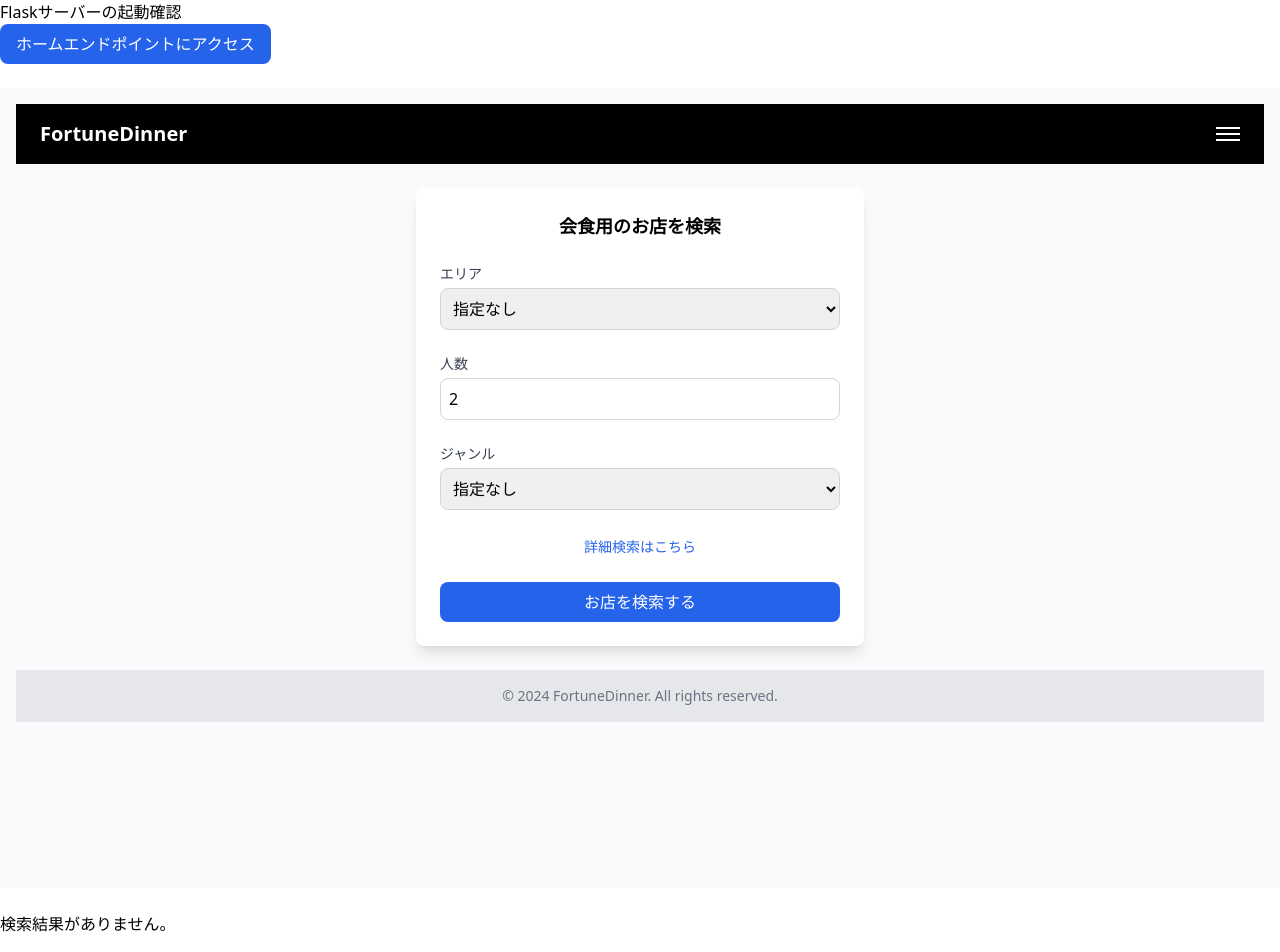
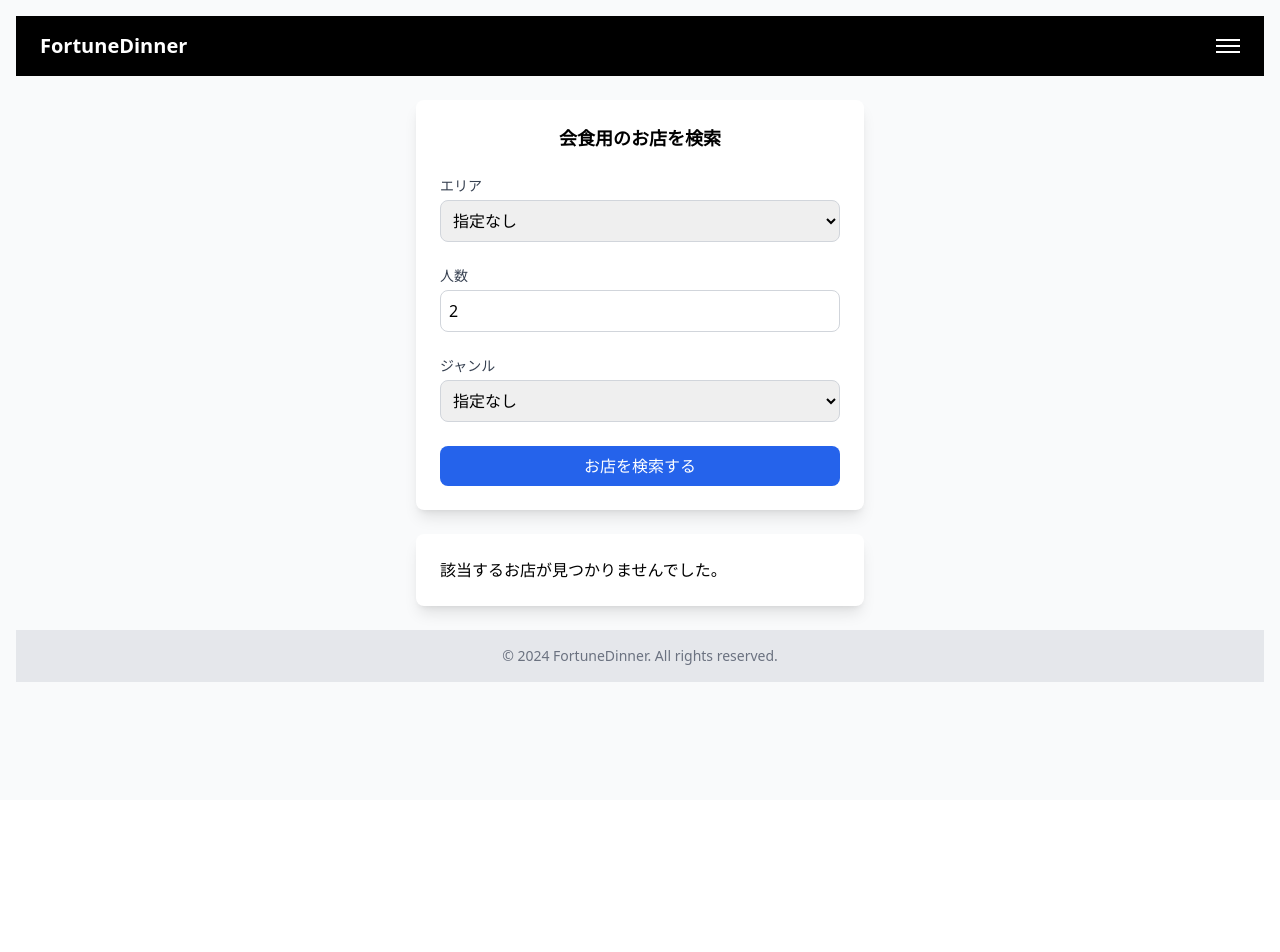
Before and after one commit to teishito/Deploy_Azure_front, a Next.js app: page / in a window 1280 px wide. Shown: the top 952 px of the page. After the commit the page ends 800 px from the top, so only its background shows below. Built offline with nearby package versions, Linux system fonts and the light colour scheme.

Commit message:
Update index.js

```diff
--- a/pages/index.js
+++ b/pages/index.js
@@ -1,117 +1,169 @@
-import { useState } from "react";
-import SimpleSearchForm from "../components/SimpleSearchForm";
-import Link from "next/link";
+import React, { useState } from "react";
+import Header from "../components/Header";
+import Footer from "../components/Footer";
 
 export default function Home() {
-  const [area, setArea] = useState(""); // エリア
+  const [area, setArea] = useState("指定なし"); // エリア
   const [guests, setGuests] = useState(2); // 人数
-  const [genre, setGenre] = useState(""); // ジャンル
+  const [genre, setGenre] = useState("指定なし"); // ジャンル
   const [searchResults, setSearchResults] = useState([]); // 検索結果
   const [loading, setLoading] = useState(false); // ローディング状態
   const [error, setError] = useState(""); // エラーメッセージ
-  const [homeResponse, setHomeResponse] = useState(""); // ホームエンドポイントの応答
-  const BACKEND_URL = "https://tech0-gen-8-step3-app-py-10.azurewebsites.net"; // バックエンドのURL
 
-  // ホームエンドポイント確認
-  const fetchHome = async () => {
-    try {
-      const response = await fetch(`${BACKEND_URL}/`, {
-        method: "GET",
-      });
-      if (!response.ok) {
-        throw new Error(`HTTPエラー: ${response.status}`);
-      }
-      const data = await response.json();
-      setHomeResponse(data.message || "応答なし");
-    } catch (error) {
-      console.error("ホームエンドポイントエラー:", error);
-      setHomeResponse("エラーが発生しました");
-    }
-  };
+  const handleSearch = async (e) => {
+    e.preventDefault();
+    setLoading(true);
+    setError("");
 
-  // 検索処理の実装
-  const handleSearch = async () => {
-    setLoading(true); // 検索開始時にローディングを有効化
-    setError(""); // エラー状態をリセット
+    const query = Object.fromEntries(
+      Object.entries({
+        area: area !== "指定なし" ? area : "",
+        guests: guests !== 2 ? guests : "",
+        genre: genre !== "指定なし" ? genre : "",
+      }).filter(([_, value]) => value !== "" && value !== null)
+    );
 
     try {
-      const query = new URLSearchParams({
-        area: area === "指定なし" ? "" : area,
-        guests,
-        genre: genre === "指定なし" ? "" : genre,
-      }).toString();
-
-      const response = await fetch(`${BACKEND_URL}/results?${query}`);
+      const response = await fetch(`/results?${new URLSearchParams(query).toString()}`);
       if (!response.ok) {
         throw new Error("検索に失敗しました");
       }
-
       const data = await response.json();
-      setSearchResults(data.results || []); // 結果を状態に設定
+      setSearchResults(data.results || []);
     } catch (err) {
       setError(err.message || "エラーが発生しました");
     } finally {
-      setLoading(false); // 検索完了時にローディングを無効化
+      setLoading(false);
     }
   };
 
   return (
-    <div>
-      {/* ホームエンドポイント確認 */}
-      <div className="mb-6">
-        <h2>Flaskサーバーの起動確認</h2>
-        <button
-          onClick={fetchHome}
-          className="bg-blue-600 text-white py-2 px-4 rounded-lg hover:bg-blue-700 transition"
-        >
-          ホームエンドポイントにアクセス
-        </button>
-        {homeResponse && <p>サーバーからの応答: {homeResponse}</p>}
-      </div>
+    <div className="min-h-screen bg-gray-50 flex flex-col items-center p-4">
+      <Header />
+      <main className="w-full max-w-md bg-white rounded-lg shadow-lg mt-6 p-6">
+        <form onSubmit={handleSearch} className="space-y-6">
+          <h2 className="text-lg font-bold text-center">会食用のお店を検索</h2>
 
-      {/* 検索フォーム */}
-      <SimpleSearchForm
-        area={area}
-        setArea={setArea}
-        guests={guests}
-        setGuests={setGuests}
-        genre={genre}
-        setGenre={setGenre}
-        handleSearch={handleSearch}
-      />
+          {/* エリア */}
+          <div className="relative mb-4">
+            <label className="block text-sm font-medium text-gray-700 mb-1">エリア</label>
+            <select
+              value={area}
+              onChange={(e) => setArea(e.target.value)}
+              className="w-full border border-gray-300 rounded-lg p-2"
+            >
+              <option value="指定なし">指定なし</option>
+              <option value="福岡県福岡市中央区">福岡県福岡市中央区</option>
+              <option value="福岡県福岡市博多区">福岡県福岡市博多区</option>
+              <option value="福岡県福岡市早良区">福岡県福岡市早良区</option>
+              <option value="福岡県福岡市東区">福岡県福岡市東区</option>
+              <option value="福岡県福岡市南区">福岡県福岡市南区</option>
+              <option value="福岡県福岡市西区">福岡県福岡市西区</option>
+              <option value="福岡県福岡市城南区">福岡県福岡市城南区</option>
+              <option value="福岡県北九州市小倉北区">福岡県北九州市小倉北区</option>
+            </select>
+          </div>
 
-      {/* 検索結果表示 */}
-      <div className="mt-6">
-        {loading && <p>検索中...</p>}
-        {error && <p className="text-red-500">{error}</p>}
-        {!loading && !error && searchResults.length > 0 && (
+          {/* 人数 */}
+          <div>
+            <label className="block text-sm font-medium text-gray-700 mb-1">人数</label>
+            <input
+              type="number"
+              value={guests}
+              onChange={(e) => setGuests(Number(e.target.value))}
+              min={1}
+              className="w-full border border-gray-300 rounded-lg p-2"
+              placeholder="例: 2"
+            />
+          </div>
+
+          {/* ジャンル */}
+          <div>
+            <label className="block text-sm font-medium text-gray-700 mb-1">ジャンル</label>
+            <select
+              value={genre}
+              onChange={(e) => setGenre(e.target.value)}
+              className="w-full border border-gray-300 rounded-lg p-2"
+            >
+              <option value="指定なし">指定なし</option>
+
+              {/* 日本料理 */}
+              <option value="寿司">寿司</option>
+              <option value="日本料理">日本料理</option>
+              <option value="そば">そば</option>
+              <option value="うなぎ">うなぎ</option>
+              <option value="鍋">鍋</option>
+              <option value="水炊き">水炊き</option>
+              <option value="しゃぶしゃぶ">しゃぶしゃぶ</option>
+              <option value="すっぽん">すっぽん</option>
+              <option value="もつ鍋">もつ鍋</option>
+
+              {/* グローバル料理 */}
+              <option value="イタリアン">イタリアン</option>
+              <option value="フレンチ">フレンチ</option>
+              <option value="韓国料理">韓国料理</option>
+              <option value="インド料理">インド料理</option>
+              <option value="中華料理">中華料理</option>
+
+              {/* 肉料理 */}
+              <option value="焼肉">焼肉</option>
+              <option value="焼き鳥">焼き鳥</option>
+              <option value="鳥料理">鳥料理</option>
+              <option value="ステーキ">ステーキ</option>
+              <option value="肉料理">肉料理</option>
+              <option value="ジンギスカン">ジンギスカン</option>
+
+              {/* バー・居酒屋 */}
+              <option value="居酒屋">居酒屋</option>
+              <option value="ダイニングバー">ダイニングバー</option>
+
+              {/* カジュアル */}
+              <option value="ビストロ">ビストロ</option>
+              <option value="レストラン">レストラン</option>
+              <option value="餃子">餃子</option>
+              <option value="ラーメン">ラーメン</option>
+
+              {/* 海鮮料理 */}
+              <option value="海鮮">海鮮</option>
+
+              {/* その他 */}
+              <option value="鉄板焼き">鉄板焼き</option>
+              <option value="串揚げ">串揚げ</option>
+            </select>
+          </div>
+
+          {/* 検索ボタン */}
+          <button
+            type="submit"
+            className="w-full bg-blue-600 text-white py-2 rounded-lg hover:bg-blue-700 transition"
+          >
+            お店を検索する
+          </button>
+        </form>
+      </main>
+
+      {/* 検索結果 */}
+      <section className="w-full max-w-md bg-white rounded-lg shadow-lg mt-6 p-6">
+        {loading ? (
+          <p>検索中...</p>
+        ) : error ? (
+          <p className="text-red-500">{error}</p>
+        ) : searchResults.length > 0 ? (
           <ul className="space-y-4">
             {searchResults.map((result) => (
-              <li
-                key={result.id}
-                className="border rounded-lg p-4 shadow-md bg-white"
-              >
+              <li key={result.id} className="border-b pb-4">
                 <h3 className="text-lg font-bold">{result.name}</h3>
-                <p>{result.address}</p>
+                <p>住所: {result.address}</p>
                 <p>ジャンル: {result.category}</p>
                 <p>予算: ¥{result.budget_min} ~ ¥{result.budget_max}</p>
-                <p>食べログ評価: {result.tabelog_rating || "なし"}</p>
-                <p>Google評価: {result.google_rating || "なし"}</p>
               </li>
             ))}
           </ul>
+        ) : (
+          <p>該当するお店が見つかりませんでした。</p>
         )}
-        {!loading && !error && searchResults.length === 0 && (
-          <p>検索結果がありません。</p>
-        )}
-      </div>
-
-      {/* 他ページリンク */}
-      <Link href="/other-page">
-        <a className="mt-6 inline-block text-blue-600 hover:underline">
-          他のページへ
-        </a>
-      </Link>
+      </section>
+      <Footer />
     </div>
   );
 }
```
